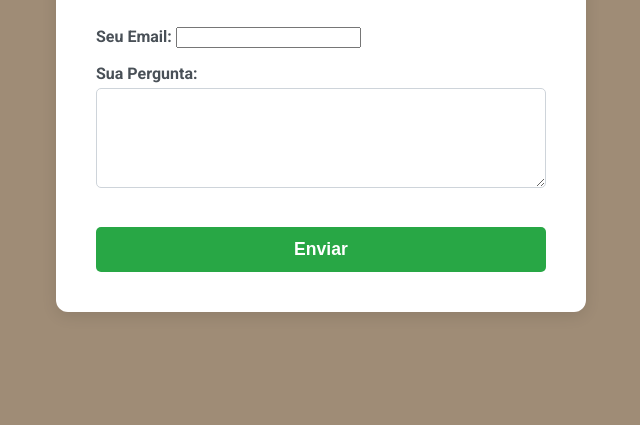
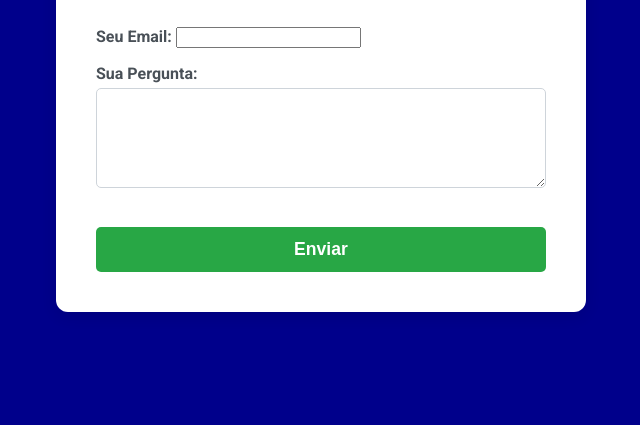
Before and after one commit to bryanfarialima/Meconheca, a plain HTML site: page index.html in a window 1280 px wide. Shown: the part 375-800 px from the top of the page, without its empty margins (319-959 px from the left). Drawn offline with Linux system fonts and the light colour scheme.

Commit message:
Update style.css

```diff
--- a/style.css
+++ b/style.css
@@ -4,7 +4,7 @@
 /* Estilos gerais do corpo da página */
 body {
     font-family: 'Roboto', sans-serif;
-    background-color: rgb(159, 140, 118); /* <-- MUDANÇA AQUI: Cor de fundo bege */
+    background-color: #00008B; /* <-- MUDANÇA AQUI: Cor de fundo bege */
     display: flex;
     justify-content: center;
     align-items: flex-start;
```
